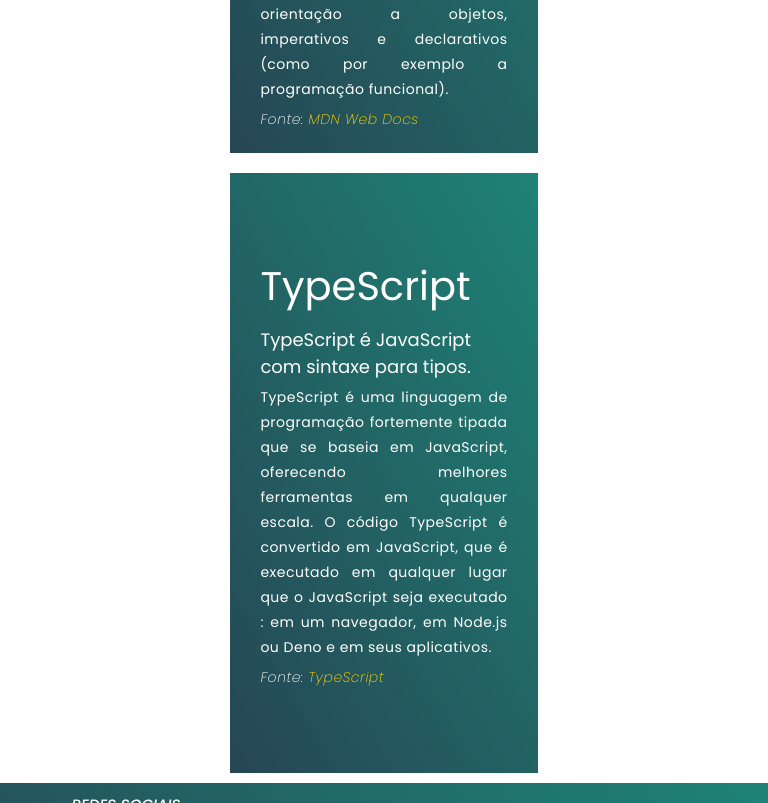
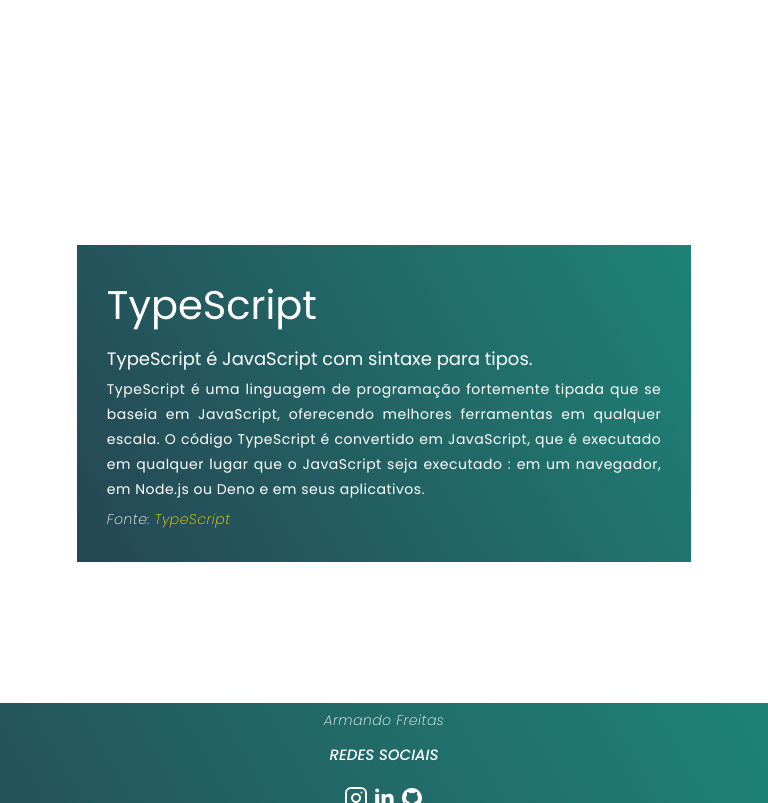
Before and after one commit to cnxarmando/projeto-tech-academy-1, a plain HTML site: page index.html in a window 768 px wide. Shown: the part 3678-4481 px from the top of the page. Drawn offline with Linux system fonts and the light colour scheme.

Commit message:
Correções de responsividade

```diff
--- a/index.html
+++ b/index.html
@@ -194,10 +194,10 @@
     <footer id="contact">
       <address>
         <div class="main content">
+          <p>Armando Freitas</p>
           <div class="left box">
             <h2 id="#about">Redes sociais</h2>
             <div class="social">
-              <p>Armando Freitas</p>
 
               <div>
                 <a href="https://www.instagram.com/cnxarmando/" target="_blank">
--- a/style.css
+++ b/style.css
@@ -309,7 +309,6 @@
 
 .main {
     display: flex;
-
     width: 80%;
     margin: 0 auto;
 }
@@ -463,7 +462,8 @@
 }
 
 /* Media Query */
-@media only screen and (min-width: 768px) {
+
+@media only screen and (min-width: 800px) {
     #technologies .project-item {
         flex-direction: row;
         height: 400px;
@@ -485,7 +485,23 @@
     }
 }
 
-@media only screen and (min-width: 400px) {
+@media only screen and (max-width: 799px) {
+
+    #technologies .project-item {
+        flex-direction: flex;
+        height: 600px;
+        margin: 0;
+        width: 100%;
+        border-radius: 0;
+    }
+
+    #technologies .all-projects .project-info {
+        height: 100%
+    }
+
+    #technologies .all-projects .project-img {
+        display: none;
+    }
 
     .menu li {
         display: block;
@@ -501,7 +517,7 @@
     }
 
     .presentation h1 {
-        /* display: block; */
+        display: block;
         width: fit-content;
         font-size: 3rem;
         color: transparent;
@@ -514,36 +530,29 @@
         font-size: 4rem;
     }
 
-
-    #technologies .project-item {
-        display: flex;
-        height: 600px;
-        margin: 1rem;
-        width: 100%;
-        border-radius: 0;
-    }
-
-    #technologies .all-projects .project-info {
-        height: 100%
-    }
-
-    #technologies .all-projects .project-img {
-        display: none;
-    }
-
     footer {
         width: 100%;
         display: flex;
         flex-direction: column;
     }
     address {
-        width: 80%;
+        margin: 0 auto;
+        width: 100%;
         display: flex;
         flex-direction: column;
     }
     address .content  {
         display: flex;
         flex-direction: column;
+        align-items: center;
+    }
+
+    .main .box {
+        display: flex;
+        flex-direction: column;
+        flex-basis: 50%;
+        padding: 1rem 1rem;
+        align-items: center;
     }
 
 }
```
